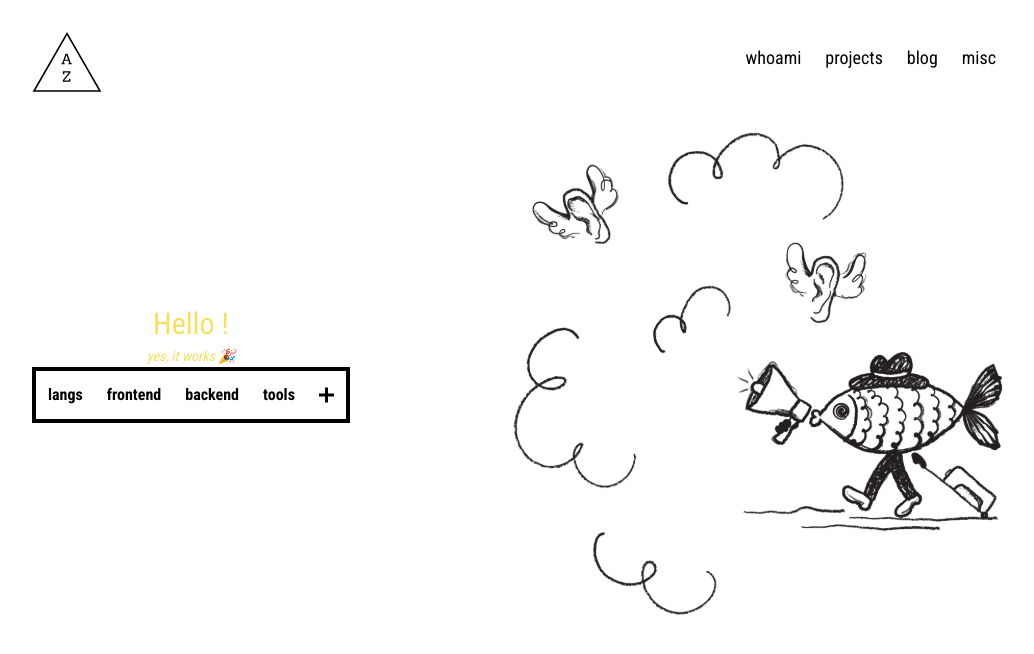
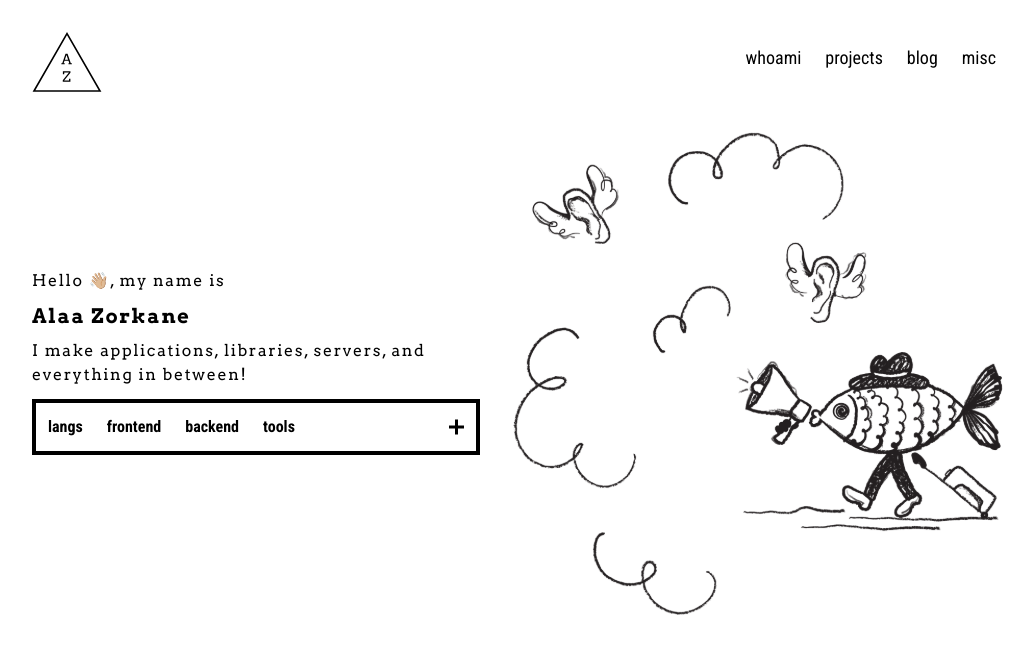
Before and after one commit to AlaaZorkane/portfolio, a Next.js app: page / in a window 1280 px wide. Shown: the top 654 px of the page, without its empty margins (120-1154 px from the left). Built offline with nearby package versions, Linux system fonts and the light colour scheme; what tailwindcss-animatecss would draw is missing.

Commit message:
Add: general hello presentation

```diff
--- a/components/Hello.tsx
+++ b/components/Hello.tsx
@@ -1,13 +1,10 @@
 import React, { FC } from "react";
 
-type Props = {
-  who: string;
-};
-
-const Hello: FC<Props> = ({ who }) => (
-  <div className="m-auto text-yellow-400 text-center">
-    <h1 className="text-3xl">Hello {who}!</h1>
-    <h4 className="text-sm italic">yes, it works 🎉</h4>
+const Hello: FC = () => (
+  <div className="text-left font-serif font-light pb-3 tracking-widest max-w-md">
+    <p className="">Hello 👋🏼, my name is</p>
+    <h1 className="font-bold text-xl my-2">Alaa Zorkane</h1>
+    <p>I make applications, libraries, servers, and everything in between!</p>
   </div>
 );
 
```
